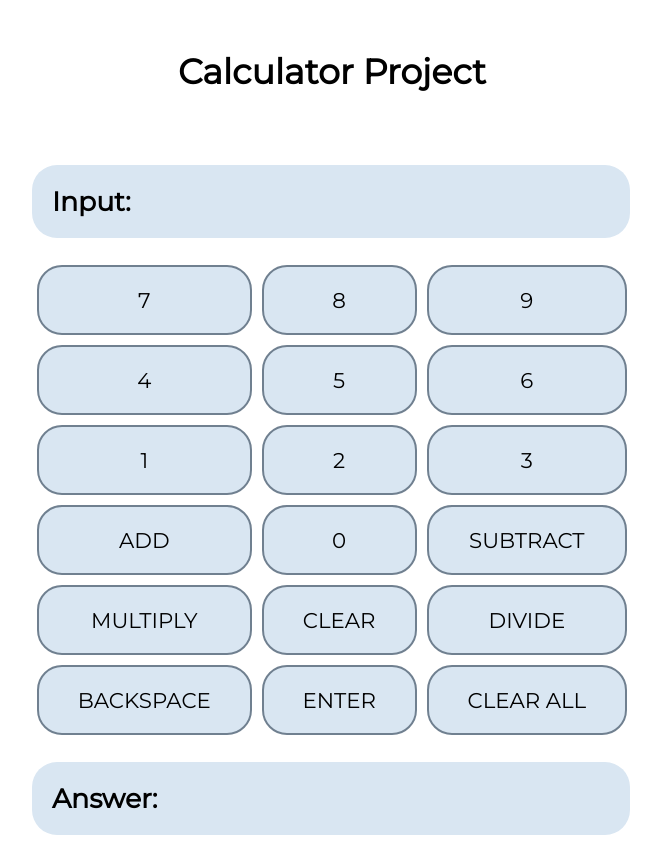
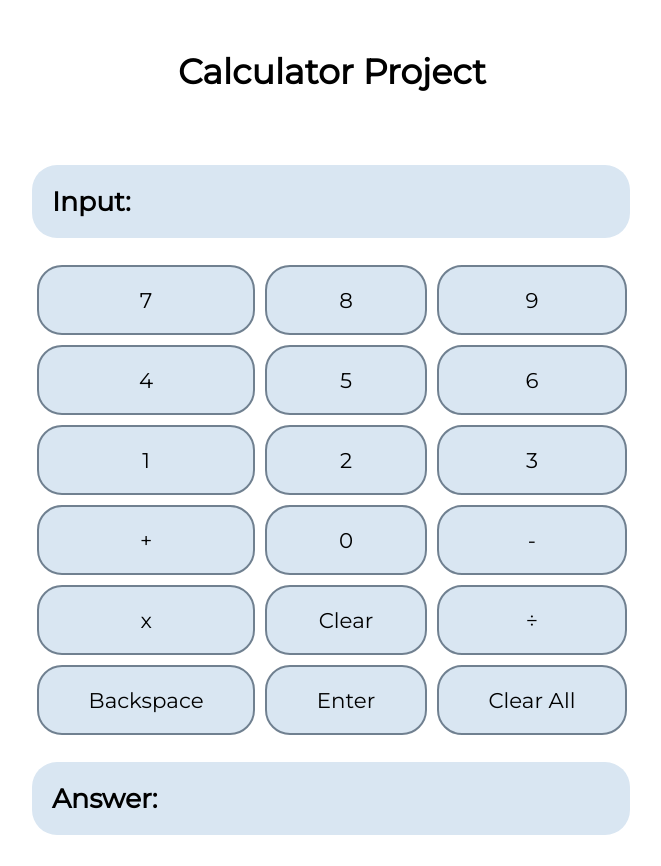
Before and after one commit to melmn/melissa-website, an Angular app: page /calculator in a window 1280 px wide. Shown: the whole page, without its empty margins (308-969 px from the left). Built offline with nearby package versions, Linux system fonts and the light colour scheme.

Commit message:
adjusted the button symbols and caps

```diff
--- a/src/app/calculator/calculator.component.css
+++ b/src/app/calculator/calculator.component.css
@@ -11,7 +11,6 @@
     background-color: #d9e6f2;
     font-family: 'Montserrat', sans-serif;
     font-size: 16pt;
-    text-transform: uppercase;
     border-radius: 25px;
     border: 2px solid slategray;
     margin: 5px;
--- a/src/app/calculator/calculator.component.html
+++ b/src/app/calculator/calculator.component.html
@@ -18,12 +18,12 @@
   <button class="grid-item buttonHover buttonClick" value="1" #one (click)="appendValue(one.value)">1</button>
   <button class="grid-item buttonHover buttonClick" value="2" #two (click)="appendValue(two.value)">2</button>
   <button class="grid-item buttonHover buttonClick" value="3" #three (click)="appendValue(three.value)">3</button>
-  <button class="grid-item buttonHover buttonClick" value="+" #plus (click)="appendValue(plus.value)">Add</button>
+  <button class="grid-item buttonHover buttonClick" value="+" #plus (click)="appendValue(plus.value)">+</button>
   <button class="grid-item buttonHover buttonClick" value="0" #zero (click)="appendValue(zero.value)">0</button>
-  <button class="grid-item buttonHover buttonClick" value="-" #minus (click)="appendValue(minus.value)">Subtract</button>
-  <button class="grid-item buttonHover buttonClick" value="*" #multiply (click)="appendValue(multiply.value)">Multiply</button>
+  <button class="grid-item buttonHover buttonClick" value="-" #minus (click)="appendValue(minus.value)">-</button>
+  <button class="grid-item buttonHover buttonClick" value="*" #multiply (click)="appendValue(multiply.value)">x</button>
   <button class="grid-item buttonHover buttonClick" (click)="clear()">Clear</button>
-  <button class="grid-item buttonHover buttonClick" value="/" #divide (click)="appendValue(divide.value)">Divide</button>
+  <button class="grid-item buttonHover buttonClick" value="/" #divide (click)="appendValue(divide.value)">÷</button>
   <button class="grid-item buttonHover buttonClick" (click)="backspace()">Backspace</button>
   <button class="grid-item buttonHover buttonClick" (click)="enter()">Enter</button>
   <button class="grid-item buttonHover buttonClick" (click)="clearAll()">Clear All</button>
```
